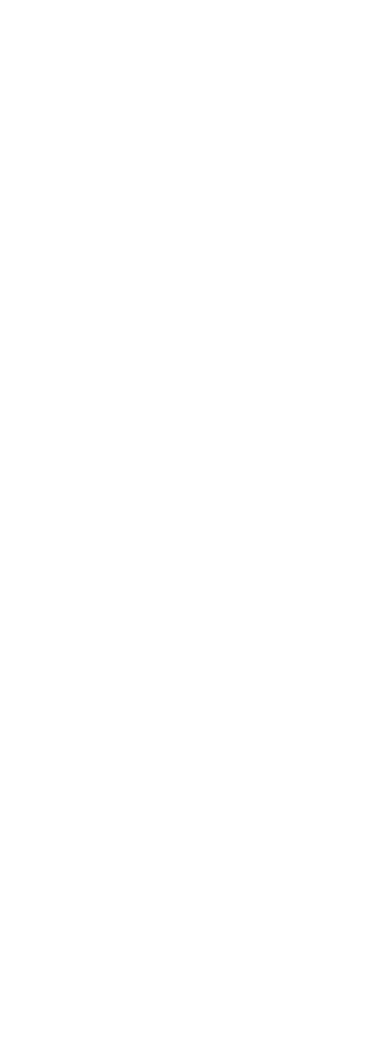
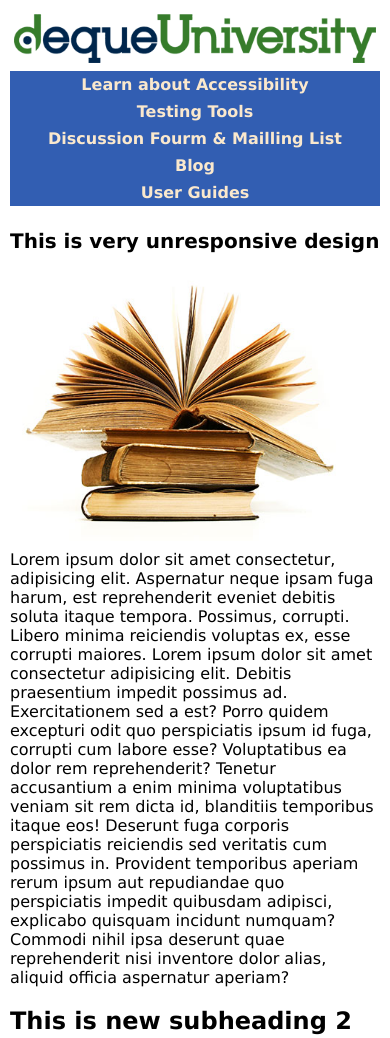
Before and after one commit to vishwarajpawar/css-Resposive-desing-example1, a plain HTML site: page index.html in a window 390 px wide. Shown: the top 1038 px of the page. Before the commit the page ends 844 px from the top, so only its background shows below. Drawn offline with Linux system fonts and the light colour scheme.

Commit message:
added max lenght based

```diff
--- a/style.css
+++ b/style.css
@@ -75,9 +75,39 @@ footer{
   padding: 10px;
 }
 
+ * {
+   max-width: 100%;
+   box-sizing: border-box;
+ }
+ img {
+   height: auto;
+ }
 
-@media screen and (max-width: 738px) {
-  body{
-    display: none;
+@media screen and (max-width:1020px) {
+  #container {
+    padding: 10px;
   }
+
+  img.floatleft{
+    float:none;
+    margin: 0;
+  }
+
+  #topics-list, main{
+    float: none;
+    width: 100%;
+    padding: 10px 0;
+  }
+ nav ul, nav li{
+  display: block;
+ }
 }
+
+@media screen and (max-width: 720px) {
+  #container{
+    padding: 10px
+  }
+ h1{
+  font-size: 20px;
+ }
+}
```
